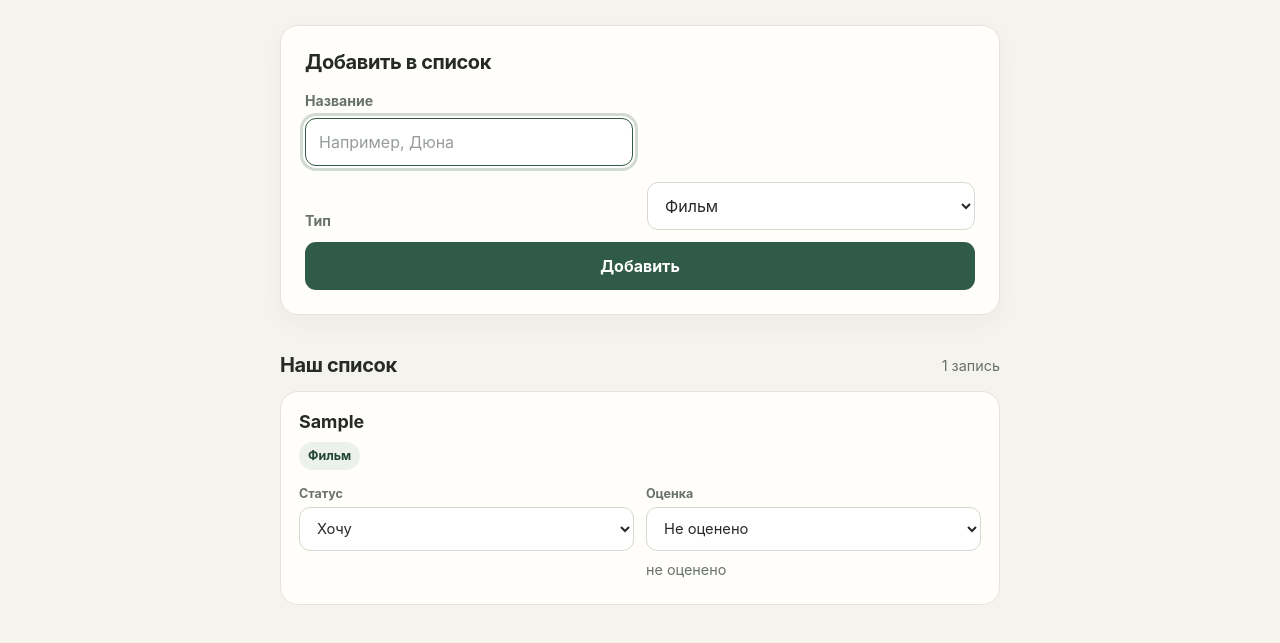
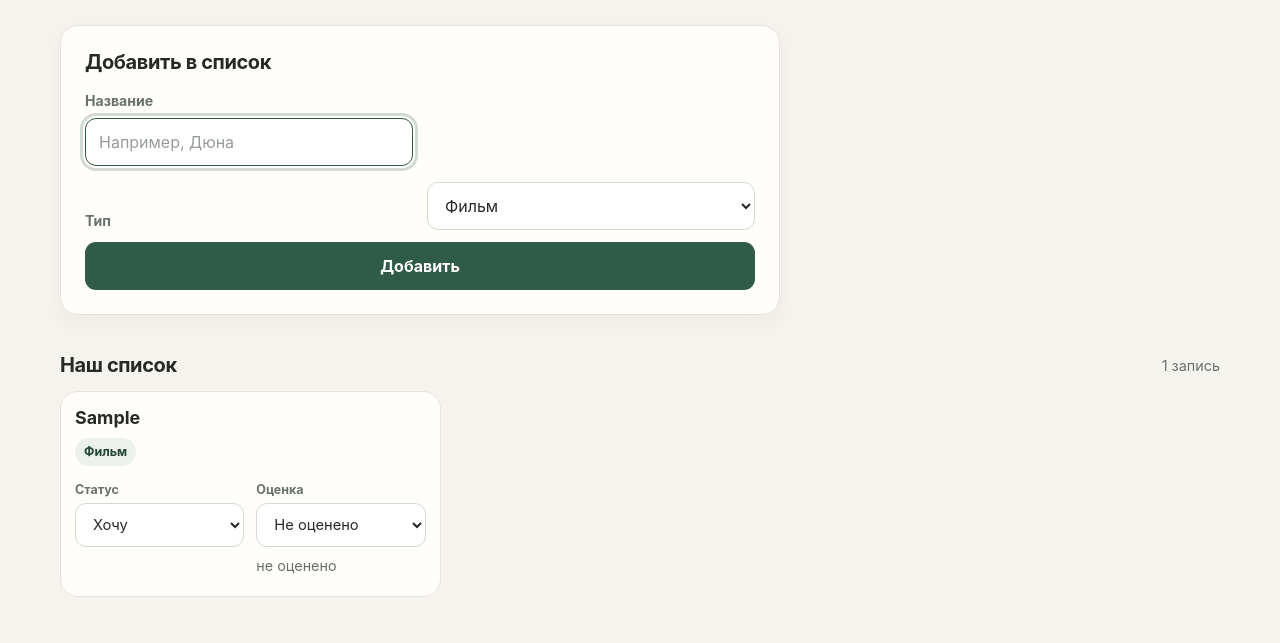
Before and after one commit to nurbayevkin-dev/dz-urok9-ainur-askerbekova, a plain HTML site: page index.html in a window 1280 px wide. Both pictures are taken after typing "Sample" into the empty fields and a click on the button "Добавить". Shown: the part 165-808 px from the top of the page. Drawn offline with Linux system fonts and the light colour scheme.

Commit message:
Компактный список для монитора

```diff
--- a/styles.css
+++ b/styles.css
@@ -22,7 +22,7 @@ body {
 }
 
 .page {
-  width: min(100% - 32px, 720px);
+  width: min(100% - 32px, 1160px);
   margin: 0 auto;
   padding: 46px 0 64px;
 }
@@ -33,7 +33,7 @@ h1 { margin: 0; font-size: clamp(2rem, 8vw, 3.25rem); line-height: 1.08; letter-
 .intro { margin: 12px 0 0; color: var(--muted); font-size: 1.05rem; line-height: 1.5; }
 
 .panel, .item-card { background: var(--paper); border: 1px solid var(--line); border-radius: 18px; }
-.add-panel { padding: 24px; box-shadow: 0 8px 24px rgb(41 48 43 / 4%); }
+.add-panel { max-width: 720px; padding: 24px; box-shadow: 0 8px 24px rgb(41 48 43 / 4%); }
 h2 { margin: 0; font-size: 1.25rem; letter-spacing: -.02em; }
 #add-form { display: grid; grid-template-columns: 1fr 1fr; gap: 8px 14px; margin-top: 18px; }
 .field { align-self: end; margin-bottom: 1px; color: var(--muted); font-size: .88rem; font-weight: 650; }
@@ -52,8 +52,8 @@ input::placeholder { color: #969d97; }
 .list-heading-row { display: flex; align-items: center; justify-content: space-between; gap: 12px; margin-bottom: 14px; }
 .item-count { color: var(--muted); font-size: .9rem; }
 .empty-state { margin: 0; padding: 22px; border: 1px dashed #c9cec6; border-radius: 16px; color: var(--muted); line-height: 1.5; text-align: center; }
-.items { display: grid; gap: 12px; margin: 0; padding: 0; list-style: none; }
-.item-card { padding: 18px; }
+.items { display: grid; gap: 9px; margin: 0; padding: 0; list-style: none; }
+.item-card { padding: 14px; }
 .item-top { display: flex; align-items: flex-start; justify-content: space-between; gap: 12px; }
 .item-title { overflow-wrap: anywhere; margin: 0; font-size: 1.12rem; line-height: 1.35; }
 .type-label { display: inline-flex; align-items: center; min-height: 28px; margin-top: 7px; padding: 3px 9px; border-radius: 999px; background: #edf1eb; color: var(--green-dark); font-size: .78rem; font-weight: 650; }
@@ -65,8 +65,16 @@ input::placeholder { color: #969d97; }
 .stars { color: var(--accent); font-size: 1.15rem; letter-spacing: .08em; white-space: nowrap; }
 .status-done { color: var(--green-dark); }
 
+@media (min-width: 760px) {
+  .items { grid-template-columns: repeat(2, minmax(0, 1fr)); }
+}
+
+@media (min-width: 1120px) {
+  .items { grid-template-columns: repeat(3, minmax(0, 1fr)); }
+}
+
 @media (max-width: 480px) {
-  .page { width: min(100% - 28px, 720px); padding-top: 32px; }
+  .page { width: min(100% - 28px, 1160px); padding-top: 32px; }
   .add-panel { padding: 19px; }
   #add-form { grid-template-columns: 1fr; gap: 7px; }
   .title-field, .field-hint, .add-button { grid-column: 1; }
```
